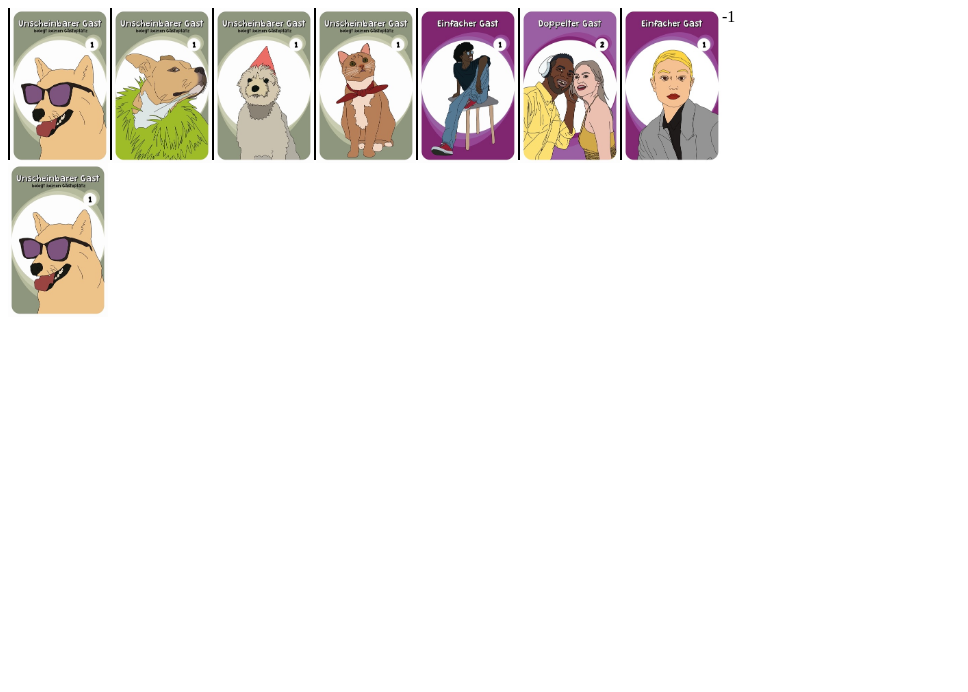
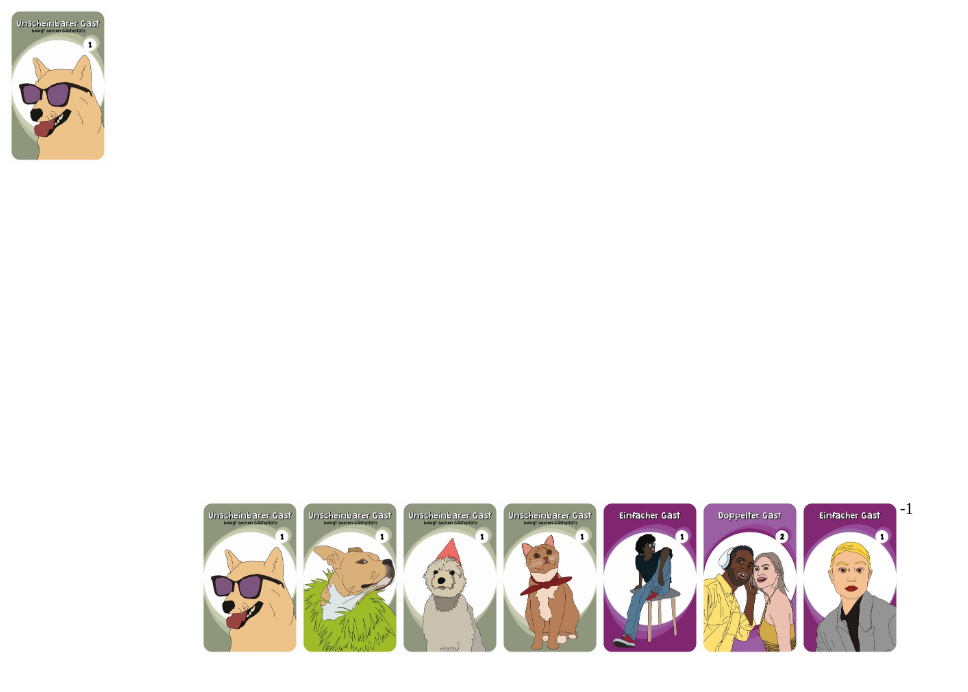
Before and after one commit to nick-randall/drag-and-drop-interface, a React (Create React App) app: page / in a window 1280 px wide. Shown: the top 692 px of the page, without its empty margins (0-968 px from the left). Built offline with nearby package versions, Linux system fonts and the light colour scheme.

Commit message:
added support for updating distinatin

```diff
--- /dev/null
+++ b/src/App.css
@@ -0,0 +1,4 @@
+div {
+  margin:0px;
+
+}
--- a/src/App.tsx
+++ b/src/App.tsx
@@ -2,6 +2,7 @@ import React from "react";
 import createSpecialsAndGuests from "./createGuests";
 import Dragger from "./Dragger";
 import DraggerContainer from "./DraggerContainer";
+import "./App.css";
 
 function App() {
   const guestCards: GameCard[] = createSpecialsAndGuests().slice(0, 7);
@@ -14,6 +15,7 @@ function App() {
 
   return (
     <div>
+      <div style={{left: 200, position:"absolute", top:500}}>
       <DraggerContainer id={containerOneId} elementWidth={elementWidth}>
         {guestCards.map((card, index) => (
           <Dragger draggerId={card.id} index={index} containerId = {containerOneId} size={elementWidth}>
@@ -34,6 +36,7 @@ function App() {
           </Dragger>
         ))}
       </DraggerContainer>
+      </div>
       <Dragger draggerId={randomCard.id} index={0} containerId={containerTwoId} size={elementWidth}>
         {(draggerRef, dragStyles, handleDragStart) => (
           <img
--- a/src/DraggerContainer.tsx
+++ b/src/DraggerContainer.tsx
@@ -1,10 +1,18 @@
 import React, { Children, Ref, useEffect, useRef } from "react";
 import { useState } from "react";
-import { useSelector } from "react-redux";
+import { useDispatch, useSelector } from "react-redux";
 import createSpecialsAndGuests from "./createGuests";
 import { RootState } from "./store";
 import { divide, flatten, pipe } from "ramda";
 
+
+const usePrevious = (value: any) => {
+  const ref = React.useRef();
+  React.useEffect(() => {
+    ref.current = value;
+  });
+  return ref.current;
+};
 interface ContainerProps {
   children: JSX.Element[];
   elementWidth: number;
@@ -14,13 +22,15 @@ interface ContainerProps {
 const DraggerContainer = (props: ContainerProps) => {
   const { children, elementWidth, id } = props;
   const [draggedOverIndex, setDraggedOverIndex] = useState(-1);
-  const [rowShape, setRowShape] = useState<number[][]>([]);
+  const [initialTransitionSuppressed, setInitialTransitionSuppressed] = useState(false);
+  const dispatch = useDispatch()
   const containerRef: Ref<HTMLDivElement> = useRef(null);
   const draggedCardId = useSelector((state: RootState) => state).draggedCardId;
   const dragged = draggedCardId !== "";
-  const draggedSource = useSelector((state: RootState) => state.draggedCardSource);
+  const draggedState = useSelector((state: RootState) => state.draggedState);
+  const prevdraggedState = useRef(draggedState);
 
-  const isRearrange = draggedSource.containerId === id;
+  const isRearrange = draggedState.source.containerId === id;
 
   const totalWidth = Children.count(children) * 50;
 
@@ -35,111 +45,70 @@ const DraggerContainer = (props: ContainerProps) => {
   const curriedGetCardRowShape = (sourceIndex: number) => (indexArray: number[]) =>
     pipe(removeSourceIndex(sourceIndex), addZeroAtFirstIndex, getCumulativeSum)(indexArray);
 
-  const getCardRowShape2 = (indexArray: number[]) => pipe( getCumulativeSum)(indexArray);
+  const getCardRowShape2 = (indexArray: number[]) => pipe(getCumulativeSum)(indexArray);
 
-  //const getCardRowShapeOnRearrange2 = (indexArray: number[]) => curriedGetCardRowShape(indexArray);
-
-  const tweakRowBreakPoints = (indexArray: number[], sourceIndex: number) =>
-    indexArray.map((e, i) => (i > sourceIndex ? e - elementWidth / 2 : e + elementWidth / 2));
-
-  const getRowShapeWithUpperLowerBounds = (indexArray: number[]): number[][] => indexArray.map(e => (e > 0 ? [e - 25, e + 25] : [0, 25]));
+  const getRowShapeWithUpperLowerBounds = (indexArray: number[]): number[][] => indexArray.map(e => (e > 0 ? [e - 35, e + 15] : [0, 25]));
 
   const getCardRowShapeOnRearrange = (indexArray: number[], sourceIndex: number) => curriedGetCardRowShape(sourceIndex)(indexArray);
 
   const handleMouseOver = ({ clientX }: { clientX: number }) => {
-    console.log("mouse over")
     if (!dragged) return;
     const containerElement = containerRef.current;
     if (containerElement) {
       const { left: boundingBoxLeft, width: boundingBoxWidth } = containerElement.getBoundingClientRect();
       if (isRearrange) {
         const rowShape = getCardRowShape2(Children.map(children, child => child.props.size));
-        const rowShapee = getRowShapeWithUpperLowerBounds(
+        const rowShapeWithUpperLowerBounds = getRowShapeWithUpperLowerBounds(
           rowShape
-          //draggedSource.index
+          //draggedState.index
         );
-        //const tweakedRowShape = tweakRowBreakPoints(rowShapee, draggedSource.index);
-        setRowShape(rowShapee);
 
-        const centerOfCard = elementWidth / 2;
-        const touchedX = clientX - boundingBoxLeft; //+ toRightOfDraggedSourceOffset;
+        const touchedX = clientX - boundingBoxLeft; //+ toRightOfdraggedStateOffset;
 
-        // This causes the card being dragged over to shift sooner in both directions, giving a more natural drag over experience
-        const earlyMoveOffset = elementWidth / 4;
-
-        // if (Math.floor((touchedX - earlyMoveOffset) / elementWidth) < draggedOverIndex) {
-        //   setDraggedOverIndex(Math.floor((touchedX - earlyMoveOffset)/ elementWidth));
-        // } else if (Math.floor((touchedX + earlyMoveOffset) / elementWidth) > draggedOverIndex) {
-        //   setDraggedOverIndex(Math.floor((touchedX + earlyMoveOffset) / elementWidth));
-        // }
-        //const newDraggedOverIndex = rowShape.indexOf(rowShape.reduce((prev, curr) => (clientX - boundingBoxLeft < curr ? prev : curr), 0));
-        //const newDraggedOverIndex = rowShapee.indexOf(rowShapee.find(e => clientX - boundingBoxLeft > e[0] && clientX - boundingBoxLeft < e[1]) || [-1]);
-        //console.log(rowShapee.find(e => clientX - boundingBoxLeft > e[0] && clientX - boundingBoxLeft < e[1]))
-        //if(rowShapee.find(e => clientX - boundingBoxLeft > e[0] && clientX - boundingBoxLeft < e[1])) newDraggedOverIndex = rowShapee.indexOf(rowShapee.find(e => clientX - boundingBoxLeft > e[0] && clientX - boundingBoxLeft < e[1]) || [-1]);
-        //  else
         const isInBounds = (breakPointsPair: number[]): boolean => {
           const lowerBound = breakPointsPair[0];
           const upperBound = breakPointsPair[1];
           return touchedX >= lowerBound && touchedX <= upperBound;
         };
 
-        console.log(touchedX)
-
-
         const findNewDraggedOverIndex = (breakPointsPairs: number[][]): number => {
           for (let i = 0; i < breakPointsPairs.length; i++) {
             if (isInBounds(breakPointsPairs[i])) return i;
             const lowerBound = breakPointsPairs[i][0];
             const upperBound = breakPointsPairs[i][1];
-            if(i === 0) {if (isInBounds([0, lowerBound])) return 0}
-            if (i > 0){
+            if (i === 0) {
+              if (isInBounds([0, lowerBound])) return 0;
+            }
+            if (i > 0) {
               const leftUpperBound = breakPointsPairs[i - 1][1];
-              if(isInBounds([leftUpperBound, lowerBound])) return i -1;
-
+              if (isInBounds([leftUpperBound, lowerBound])) return i - 1;
             }
 
-            if (i < breakPointsPairs.length - 1){
+            if (i < breakPointsPairs.length - 1) {
               const rightLowerBound = breakPointsPairs[i + 1][0];
-              if(isInBounds([upperBound, rightLowerBound])) return i +1;
-
-
+              if (isInBounds([upperBound, rightLowerBound])) return i + 1;
             }
           }
-
-          //   if (touchedX < lowerBound) {
-          //     console.log("touchedX" + touchedX + " < lowerBound" + lowerBound);
-          //     //if(i === 0) return 0;
-          //     const leftUpperBound = breakPointsPairs[i - 1][1];
-          //     console.log(touchedX > leftUpperBound);
-          //     if (touchedX > leftUpperBound) return draggedOverIndex - 1;
-          //   }
-
-          //   if (touchedX > upperBound) {
-          //     console.log("touchedX" + touchedX + " > lowerBound" + lowerBound);
-          //     if (i === breakPointsPairs.length - 1) return breakPointsPairs.length - 1;
-          //     const rightLowerBound = breakPointsPairs[i + 1][0];
-          //     if (touchedX < rightLowerBound) return draggedOverIndex + 1;
-          //   }
-          // }
           return -1;
         };
-        const newDraggedOverIndex = findNewDraggedOverIndex(rowShapee);
+        const newDraggedOverIndex = findNewDraggedOverIndex(rowShapeWithUpperLowerBounds);
 
         if (draggedOverIndex !== newDraggedOverIndex && newDraggedOverIndex !== -1) {
           setDraggedOverIndex(newDraggedOverIndex);
+          dispatch({type:"UPDATE_DRAG_DESTINATION"})
         }
       } else {
         const centerOfCard = elementWidth / 2;
         // If rearranging and element is to the right of sourceElement, compensate for missing element
-        //const toRightOfDraggedSourceOffset = isRearrange && draggedOverIndex > draggedSource.index ? elementWidth : 0;
-        const touchedX = clientX - boundingBoxLeft - centerOfCard; //+ toRightOfDraggedSourceOffset;
+        //const toRightOfdraggedStateOffset = isRearrange && draggedOverIndex > draggedState.index ? elementWidth : 0;
+        const touchedX = clientX - boundingBoxLeft - centerOfCard; //+ toRightOfdraggedStateOffset;
 
         // could use totalWidth instead to not calculate based on query but rather on num elements * elementWidth
         let newDraggedOverIndex = Math.floor(touchedX / elementWidth);
         // if rearranging, remove sourcde index
-        // if (draggedSource.containerId === id && draggedSource.index >= newDraggedOverIndex) newDraggedOverIndex--
-        // if(draggedSource.containerId === id && draggedSource.index < newDraggedOverIndex) newDraggedOverIndex --
-        //if (draggedSource.containerId === id && draggedSource.index === newDraggedOverIndex) newDraggedOverIndex --
+        // if (draggedState.containerId === id && draggedState.index >= newDraggedOverIndex) newDraggedOverIndex--
+        // if(draggedState.containerId === id && draggedState.index < newDraggedOverIndex) newDraggedOverIndex --
+        //if (draggedState.containerId === id && draggedState.index === newDraggedOverIndex) newDraggedOverIndex --
 
         if (draggedOverIndex !== newDraggedOverIndex) setDraggedOverIndex(newDraggedOverIndex);
       }
@@ -147,9 +116,29 @@ const DraggerContainer = (props: ContainerProps) => {
   };
   //console.log(Children.map(children, child => child.props.draggerId));
 
+  const isFirstClick = prevdraggedState.current.source.containerId === "" && isRearrange;
+
   useEffect(() => {
-    setDraggedOverIndex(draggedSource.index);
-  }, [draggedSource]);
+    if (isFirstClick) {
+      //setInitialTransitionSuppressed(false);
+      setDraggedOverIndex(draggedState.source.index);
+    }
+  }, [draggedState.source.index, isFirstClick, initialTransitionSuppressed]);
+
+  // useEffect(() => {
+  //   if (draggedState.index === -1) {
+  //     setDraggedOverIndex(-1);
+  //   }
+  // })
+
+  useEffect(() => {
+    // currently does nothing
+    if (prevdraggedState.current.source.containerId === "" && isRearrange) {
+      setInitialTransitionSuppressed(true);
+    }
+  }, [draggedState, isRearrange]);
+
+  console.log(prevdraggedState.current.source.containerId, " prevdraggedState container id")
 
   const figureOutWhetherToExpand = (index: number) => {
     if (!isRearrange) {
@@ -157,13 +146,14 @@ const DraggerContainer = (props: ContainerProps) => {
         return draggedOverIndex === index ? elementWidth : 0;
       }
     } else if (isRearrange) {
+      //if(initialTransitionSuppressed)
       if (draggedOverIndex !== -1) {
         // The element directly to the left of the dragged card provides expansion for it
-        if (draggedOverIndex === index - 1 && draggedSource.index === draggedOverIndex) return elementWidth;
+        if (draggedOverIndex === index - 1 && draggedState.source.index === draggedOverIndex) return elementWidth;
         // Other elements to the left behave normally
-        if (index < draggedSource.index) return draggedOverIndex === index ? elementWidth : 0;
+        if (index < draggedState.source.index) return draggedOverIndex === index ? elementWidth : 0;
         // Elements to the right of the dragged card expand one card early to compensate for the missing dragged card.
-        if (index > draggedSource.index && index === draggedOverIndex + 1) return elementWidth;
+        if (index > draggedState.source.index && index === draggedOverIndex + 1) return elementWidth;
       }
     }
     // index one below dragSource expands to make up for missing dragged card
@@ -179,12 +169,12 @@ const DraggerContainer = (props: ContainerProps) => {
       }}
       onMouseMove={handleMouseOver}
     >
-      {rowShape.map((b, i) => (
+      {/* {rowShape.map((b, i) => (
         <div>
           <div style={{ width: 1, height: 150, backgroundColor: "red", position: "absolute", left: b[0], zIndex: 10 }}>{b[0]}</div>
           <div style={{ width: 1, height: 150, backgroundColor: "blue", position: "absolute", left: b[1], zIndex: 10 }}>{b[i]}</div>
         </div>
-      ))}
+      ))} */}
       {Children.map(children, (child: JSX.Element, index) => (
         <div
           // This is the container of dragger plus placeholder.
@@ -199,22 +189,17 @@ const DraggerContainer = (props: ContainerProps) => {
             // This code causes card before draggedCard to left to expand
             style={{
               width: figureOutWhetherToExpand(index),
-              // draggedOverIndex === index
-              // ||
-              // // index one below dragSource expands to make up for missing dragged card
-              // (isRearrange && draggedOverIndex === index - 1 && draggedOverIndex !== -1 && draggedSource.index === draggedOverIndex)
-              //   ? elementWidth
-              //   : 0,
               height: 150,
               // This code fixes jumpiness for cards to the right of source card
-              // transition: draggedOverIndex === index - 1 && draggedSource.index === draggedOverIndex ? "" : "140ms ease",
-              transition: "140ms ease",
-              transitionDelay: "60ms",
-              border: "thin black solid",
-              backgroundColor:
-                isRearrange && draggedOverIndex === index - 1 && draggedOverIndex !== -1 && draggedSource.index === draggedOverIndex
-                  ? "blue"
-                  : "transparent",
+              // transition: draggedOverIndex === index - 1 && draggedState.index === draggedOverIndex ? "" : "140ms ease",
+              transition: //(prevdraggedState.current.source.containerId === "" && isRearrange) ? "" :
+              "140ms ease",
+              transitionDelay: //(prevdraggedState.current.source.containerId === "" && isRearrange) ? "" :
+              "60ms",
+              //   backgroundColor:
+              //     isRearrange && draggedOverIndex === index - 1 && draggedOverIndex !== -1 && draggedState.index === draggedOverIndex
+              //       ? "blue"
+              //       : "transparent",
             }}
             draggable="false"
           />
--- a/src/stateReducer.ts
+++ b/src/stateReducer.ts
@@ -1,6 +1,11 @@
+interface DragLocation {
+  containerId: string;
+  index: number;
+}
+
 interface State {
   draggedCardId: string;
-  draggedCardSource: { containerId: string; index: number };
+  draggedState: { source: DragLocation; destination: DragLocation };
 }
 
 type SetDraggedCardId = {
@@ -8,19 +13,27 @@ type SetDraggedCardId = {
   payload: string;
 };
 
-type SetDraggedCardSource = {
+type SetdraggedState = {
   type: "SET_DRAGGED_CARD_SOURCE";
   payload: { containerId: string; index: number };
 };
 
-type Action = SetDraggedCardId | SetDraggedCardSource;
+type UpdateDragged = {
+  type: "UPDATE_DRAG_DESTINATION";
+  // update the destination
+  payload: { containerId: string; index: number };
+};
 
-export const stateReducer = (state: State = { draggedCardId: "", draggedCardSource: { containerId: "", index: -1 } }, action: Action) => {
+type Action = SetDraggedCardId | SetdraggedState | UpdateDragged;
+
+export const stateReducer = (state: State = { draggedCardId: "", draggedState: {source: { containerId: "", index: -1 }, destination: { containerId: "", index: -1 } }}, action: Action) => {
   switch (action.type) {
     case "SET_DRAGGED_CARD_ID":
       return { ...state, draggedCardId: action.payload };
     case "SET_DRAGGED_CARD_SOURCE":
-      return { ...state, draggedCardSource: action.payload };
+      return { ...state, draggedState: {  ...state.draggedState, source: action.payload }};
+      case "UPDATE_DRAG_DESTINATION":
+      return { ...state, draggedState: {  ...state.draggedState, destination: action.payload }};
     default:
       return state;
   }
```
Also changed, not shown: src/Dragger.tsx (+33 -15 lines).
